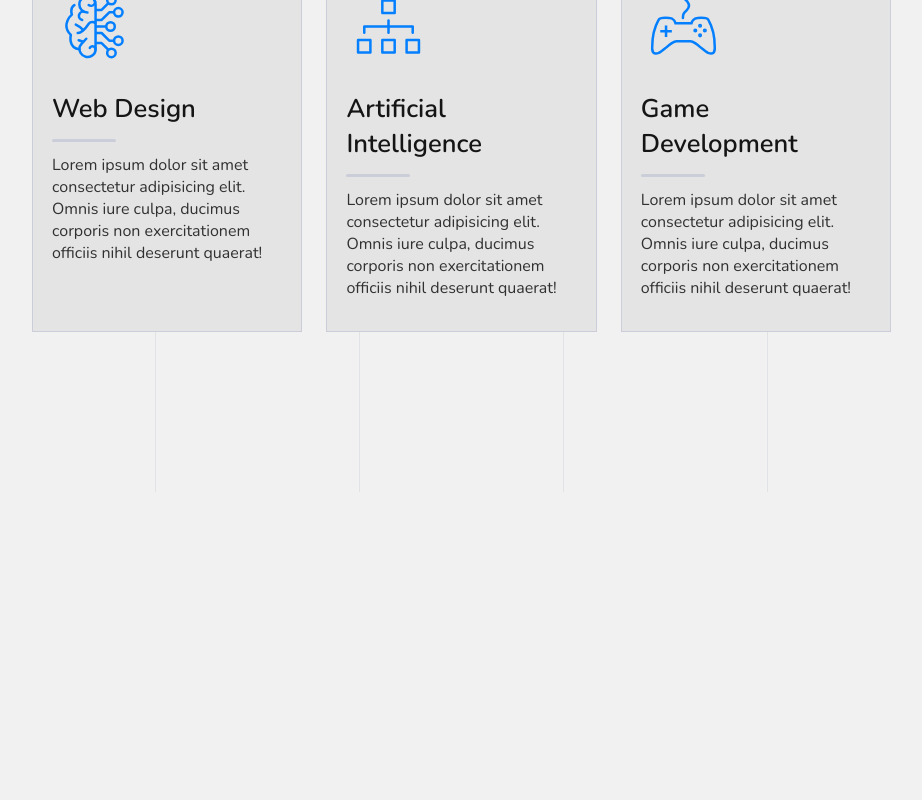
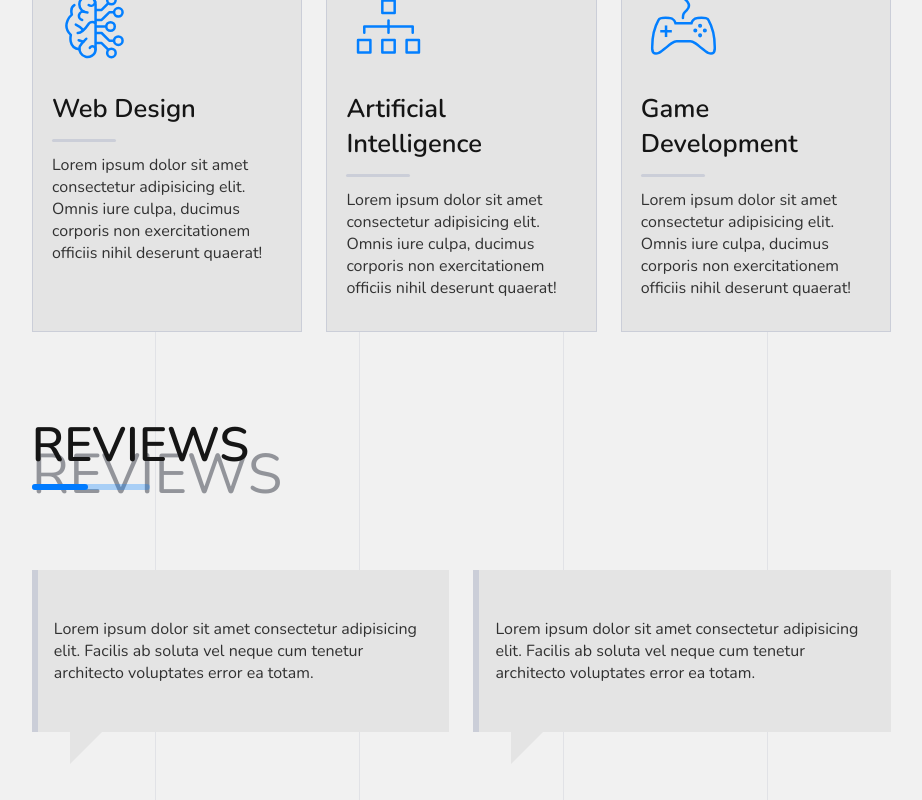
Before and after one commit to mjossany/portfolio, a React (Create React App) app: page /about in a window 1280 px wide. Shown: the part 998-1798 px from the top of the page, without its empty margins (309-1231 px from the left). Before the commit the page ends 1490 px from the top, so only its background shows below. Built offline with nearby package versions, Linux system fonts and the light colour scheme.

Commit message:
Refactors the ReviewsSection

```diff
--- a/src/components/AboutPageComponent/AboutPageComponent.jsx
+++ b/src/components/AboutPageComponent/AboutPageComponent.jsx
@@ -14,6 +14,10 @@ import {
   ImageSection,
   LeftContent,
   Paragraph,
+  ReviewItem,
+  ReviewItemP,
+  Reviews,
+  ReviewsSection,
   RightContent,
   ServiceCard,
   ServiceCardContainer,
@@ -146,6 +150,25 @@ function AboutPageComponent() {
             </Services>
           </InnerLayout>
         </ServicesSection>
+        <ReviewsSection>
+          <Title title="Reviews" span="Reviews" />
+          <InnerLayout>
+            <Reviews>
+              <ReviewItem>
+                <ReviewItemP>
+                  Lorem ipsum dolor sit amet consectetur adipisicing elit.
+                  Facilis ab soluta vel neque cum tenetur architecto voluptates error ea totam.
+                </ReviewItemP>
+              </ReviewItem>
+              <ReviewItem>
+                <ReviewItemP>
+                  Lorem ipsum dolor sit amet consectetur adipisicing elit.
+                  Facilis ab soluta vel neque cum tenetur architecto voluptates error ea totam.
+                </ReviewItemP>
+              </ReviewItem>
+            </Reviews>
+          </InnerLayout>
+        </ReviewsSection>
       </AboutPageContainer>
     </MainLayout>
   );
--- a/src/components/AboutPageComponent/Styled.js
+++ b/src/components/AboutPageComponent/Styled.js
@@ -155,3 +155,39 @@ export const ServiceCardH4 = styled.h4`
 export const ServiceCardP = styled.p`
   padding: .8rem 0;
 `;
+
+// Reviews Section
+export const ReviewsSection = styled.section`
+
+`;
+
+export const Reviews = styled.div`
+  display: grid;
+  grid-template-columns: repeat(2, 1fr);
+  grid-gap: 1.5rem;
+  @media screen and (max-width: 650px) {
+    grid-template-columns: repeat(1, 1fr);
+  }
+`;
+
+export const ReviewItem = styled.div`
+  padding: 2rem 1rem;
+  border-left: 6px solid var(--border-color);
+  background-color: var(--background-dark-gray);
+  position: relative;
+  width: 100%;
+  &::after {
+    content: "";
+    position: absolute;
+    left: 2rem;
+    top: 100%;
+    border-width: 1rem;
+    bottom: 0;
+    border-style: solid;
+    border-color: var(--background-dark-gray) transparent transparent var(--background-dark-gray);
+  }
+`;
+
+export const ReviewItemP = styled.p`
+  padding: 1rem 0;
+`;
```
Also changed, not shown: src/components/ServiceCard.jsx (deleted, +0 -60 lines), src/components/ServicesSection.jsx (deleted, +0 -63 lines).
